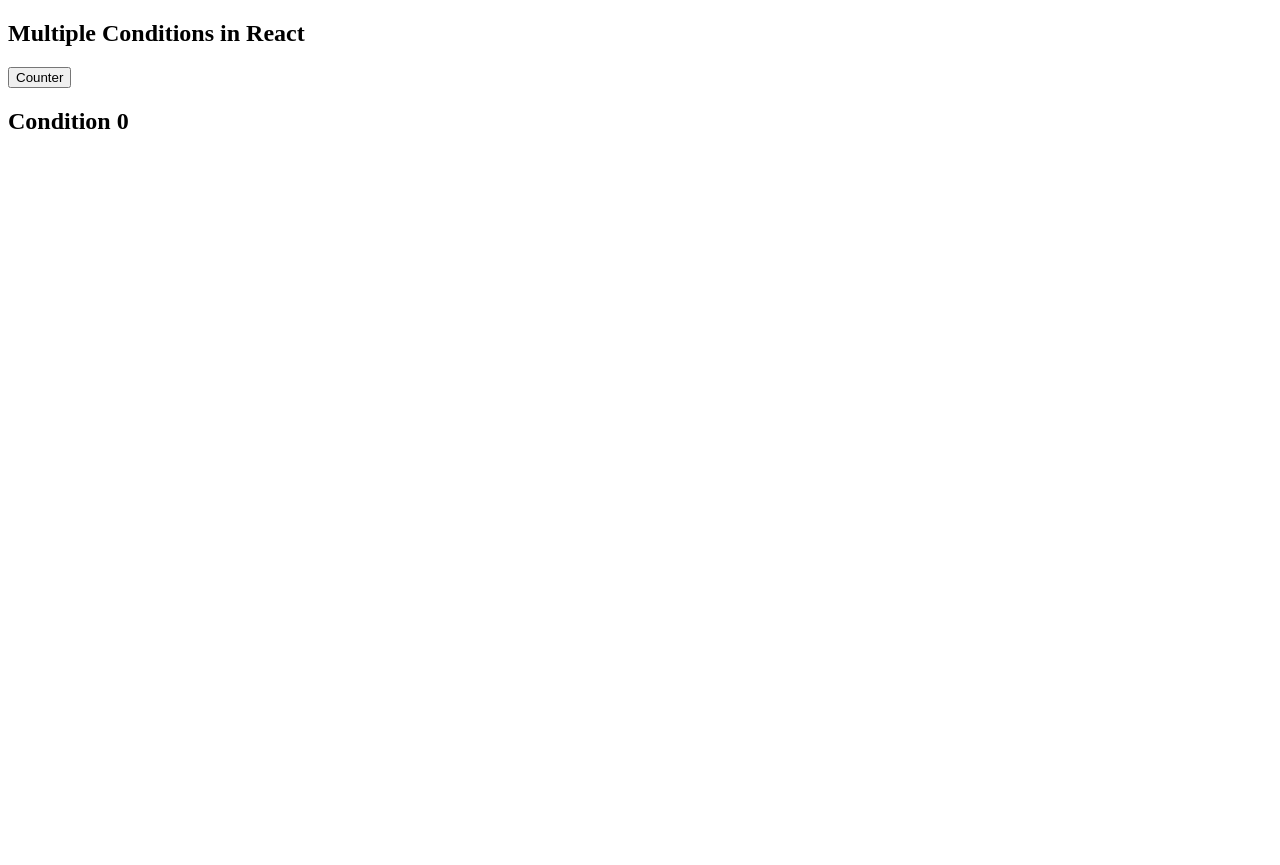
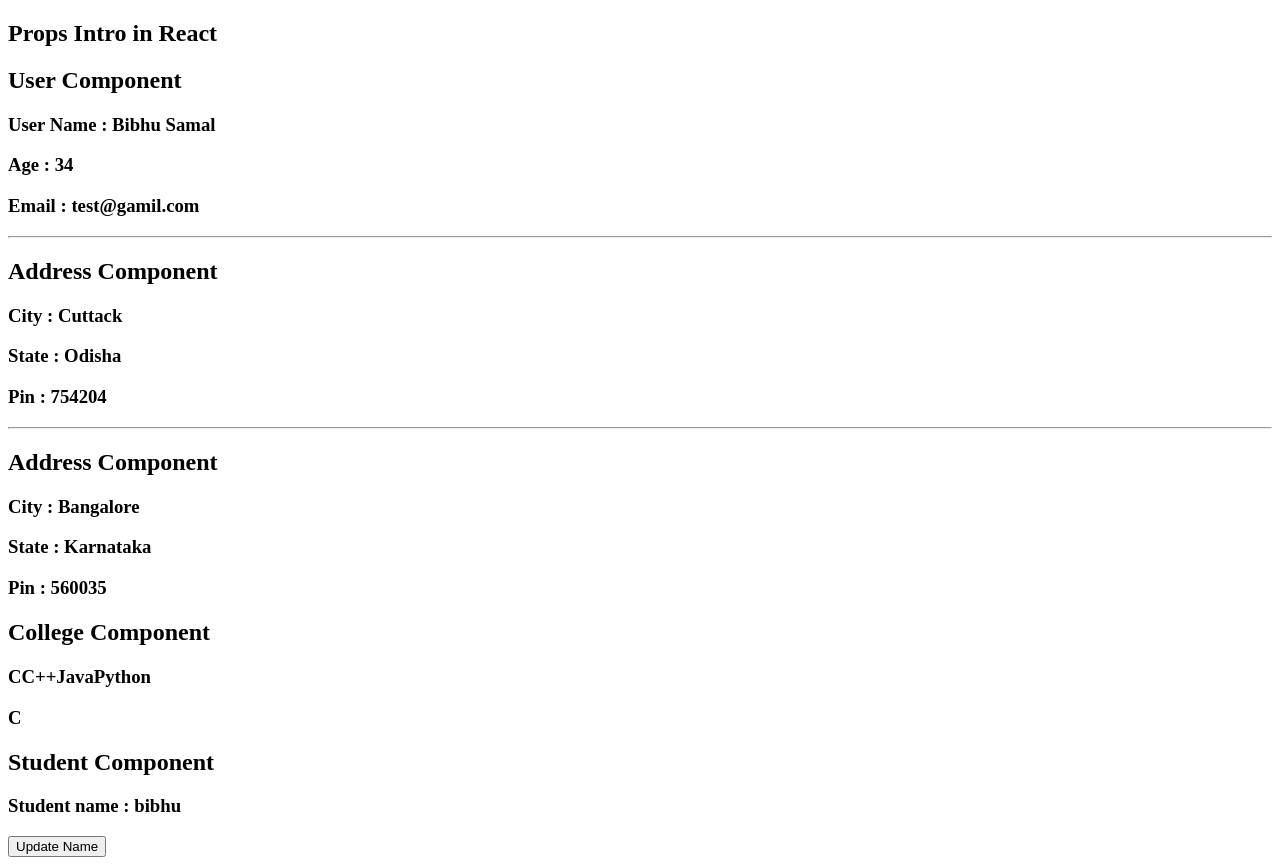
Before and after one commit to bibhusprasad/026_reactjs_tutorial_from_youtube, a React (Vite) app in the folder react-basic/: page / in a window 1280 px wide. Before the commit the page ends 800 px from the top, so only its background shows below. Built offline with nearby package versions, Linux system fonts and the light colour scheme.

Commit message:
07. Props in React in Action

```diff
--- a/react-basic/src/App.jsx
+++ b/react-basic/src/App.jsx
@@ -1,12 +1,12 @@
 
-import MulConditions from "./MulConditions"
+import PropsIntro from "./PropsIntro"
 
 function App() {
 
   return (
     <>
       <div>
-        <MulConditions />
+        <PropsIntro />
       </div>
     </>
   )
--- /dev/null
+++ b/react-basic/src/PropsIntro.jsx
@@ -0,0 +1,43 @@
+
+import { useState } from "react";
+import User from "./props-ex/User";
+import Address from "./props-ex/Address";
+import College from "./props-ex/College";
+import Student from "./props-ex/Student";
+
+function PropsIntro() {
+
+  let homeAddress = {
+    city: "Cuttack",
+    state: "Odisha",
+    pin: 754204
+  }
+
+  let officeAddress = {
+    city: "Bangalore",
+    state: "Karnataka",
+    pin: 560035
+  }
+
+  let subject = ["C", "C++", "Java", "Python"];
+
+  const [stdname, setStdname] = useState("bibhu")
+
+  function updateName() {
+    setStdname("BIBHU");
+  }
+
+  return (
+    <div>
+      <h2>Props Intro in React</h2>
+      <User name="Bibhu Samal" age="34" email="test@gamil.com" />
+      <Address userAddress={homeAddress} />
+      <Address userAddress={officeAddress} />
+      <College userSubject={subject} />
+      <Student name={stdname} />
+      <button onClick={updateName}>Update Name</button>
+    </div>
+  )
+}
+
+export default PropsIntro;
--- /dev/null
+++ b/react-basic/src/props-ex/Address.jsx
@@ -0,0 +1,14 @@
+
+function Address(props) {
+  return (
+    <div>
+      <hr />
+      <h2>Address Component</h2>
+      <h3>City : {props.userAddress.city}</h3>
+      <h3>State : {props.userAddress.state}</h3>
+      <h3>Pin : {props.userAddress.pin}</h3>
+    </div>
+  )
+}
+
+export default Address;
--- /dev/null
+++ b/react-basic/src/props-ex/College.jsx
@@ -0,0 +1,13 @@
+
+
+function College(props){
+  return(
+    <div>
+      <h2>College Component</h2>
+      <h3>{props.userSubject}</h3>
+      <h3>{props.userSubject[0]}</h3>
+    </div>
+  )
+}
+
+export default College;
--- /dev/null
+++ b/react-basic/src/props-ex/Student.jsx
@@ -0,0 +1,12 @@
+
+function Student({name}) {
+
+  return (
+    <div>
+      <h2>Student Component</h2>
+      <h3>Student name : {name}</h3>
+    </div>
+  )
+}
+
+export default Student;
--- /dev/null
+++ b/react-basic/src/props-ex/User.jsx
@@ -0,0 +1,14 @@
+
+function User({name, age, email}) {
+
+  return(
+      <div>
+        <h2>User Component</h2>
+        <h3>User Name : {name}</h3>
+        <h3>Age : {age}</h3>
+        <h3>Email : {email}</h3>
+      </div>
+  )
+}
+
+export default User;
```
Also changed, not shown: 1 other file (tests, documents, lock files or other folders).
